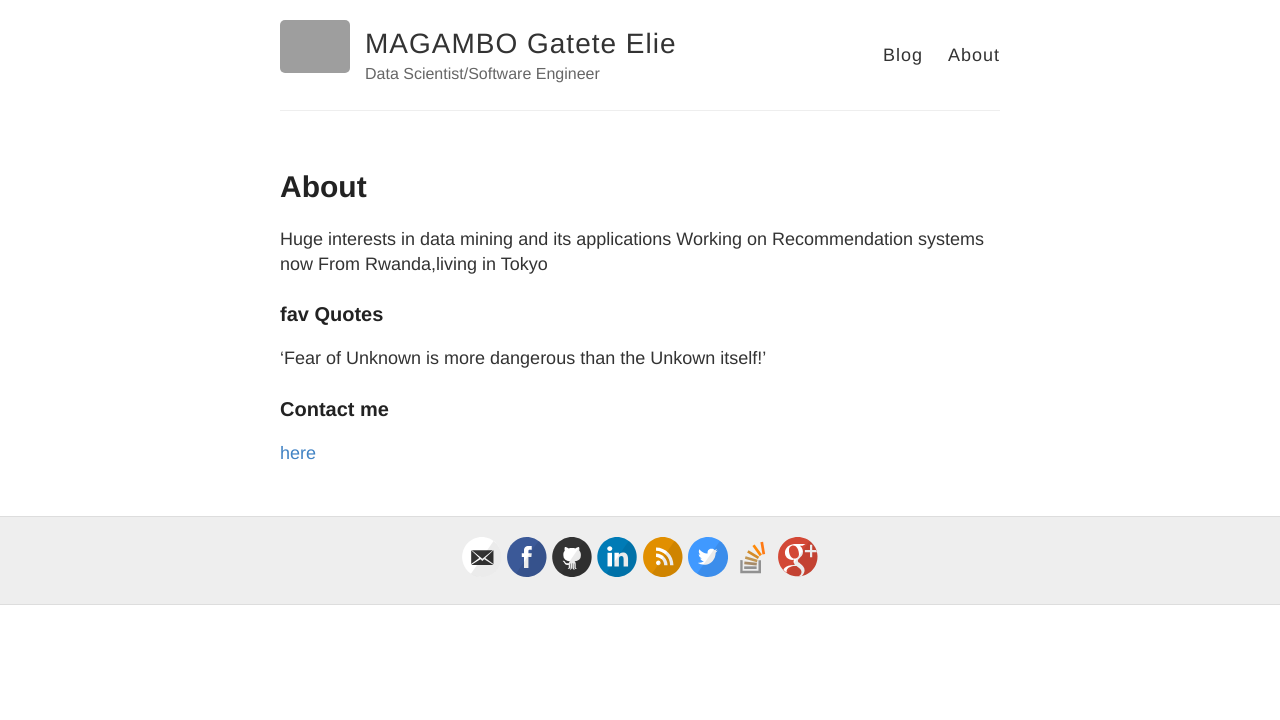
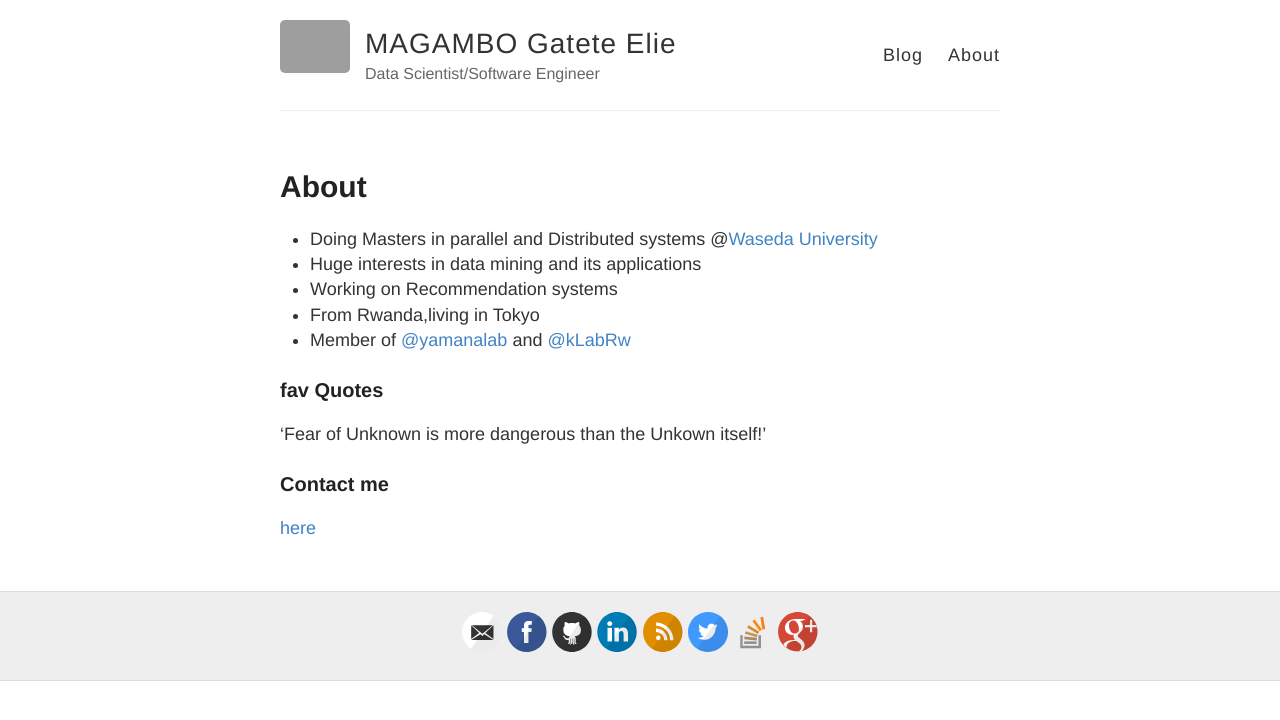
Before and after one commit to eliethesaiyan/eliethesaiyan.github.io, a Jekyll site: the page built from about.md, in a window 1280 px wide. Shown: the top 720 px of the page. Built offline with Jekyll 4.4.1, drawn with Linux system fonts in a browser that asks for light colours; Markdown is read by kramdown in place of the engine named in the settings; grey boxes are pictures that could not be loaded.

Commit message:
updated my profile

```diff
--- a/about.md
+++ b/about.md
@@ -3,10 +3,11 @@ layout: page
 title: About
 permalink: /about/
 ---
-
-Huge interests in data mining and its applications
-Working on Recommendation systems now
-From Rwanda,living in Tokyo
+* Doing Masters in parallel and Distributed systems @[Waseda University](http://www.waseda.jp/en)
+* Huge interests in data mining and its applications
+* Working on Recommendation systems
+* From Rwanda,living in Tokyo
+* Member of [@yamanalab](http://www.yama.info.waseda.ac.jp/) and [@kLabRw](http://http://klab.rw/)
 
 ### fav Quotes
 'Fear of Unknown is more dangerous than the Unkown itself!'
```
